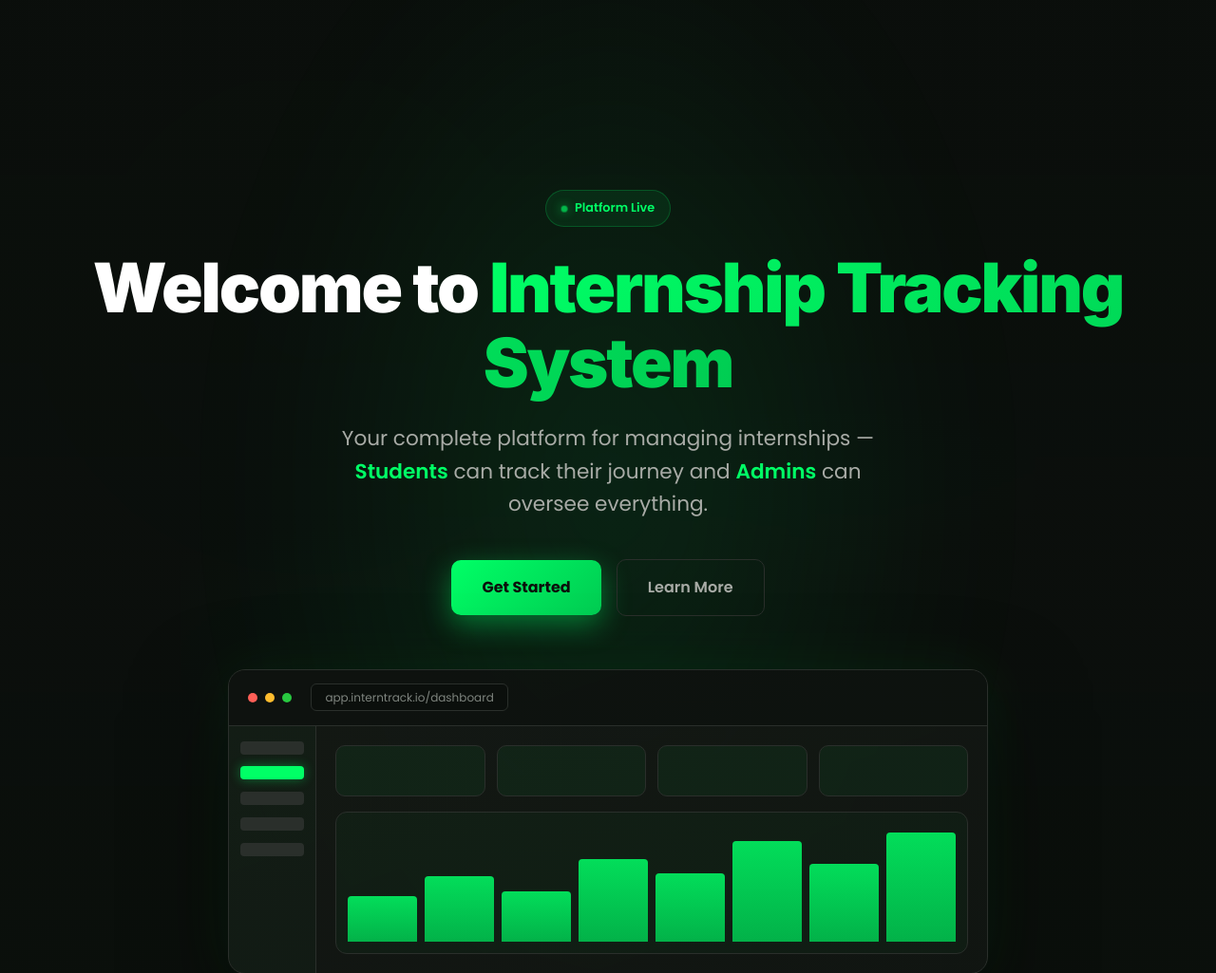
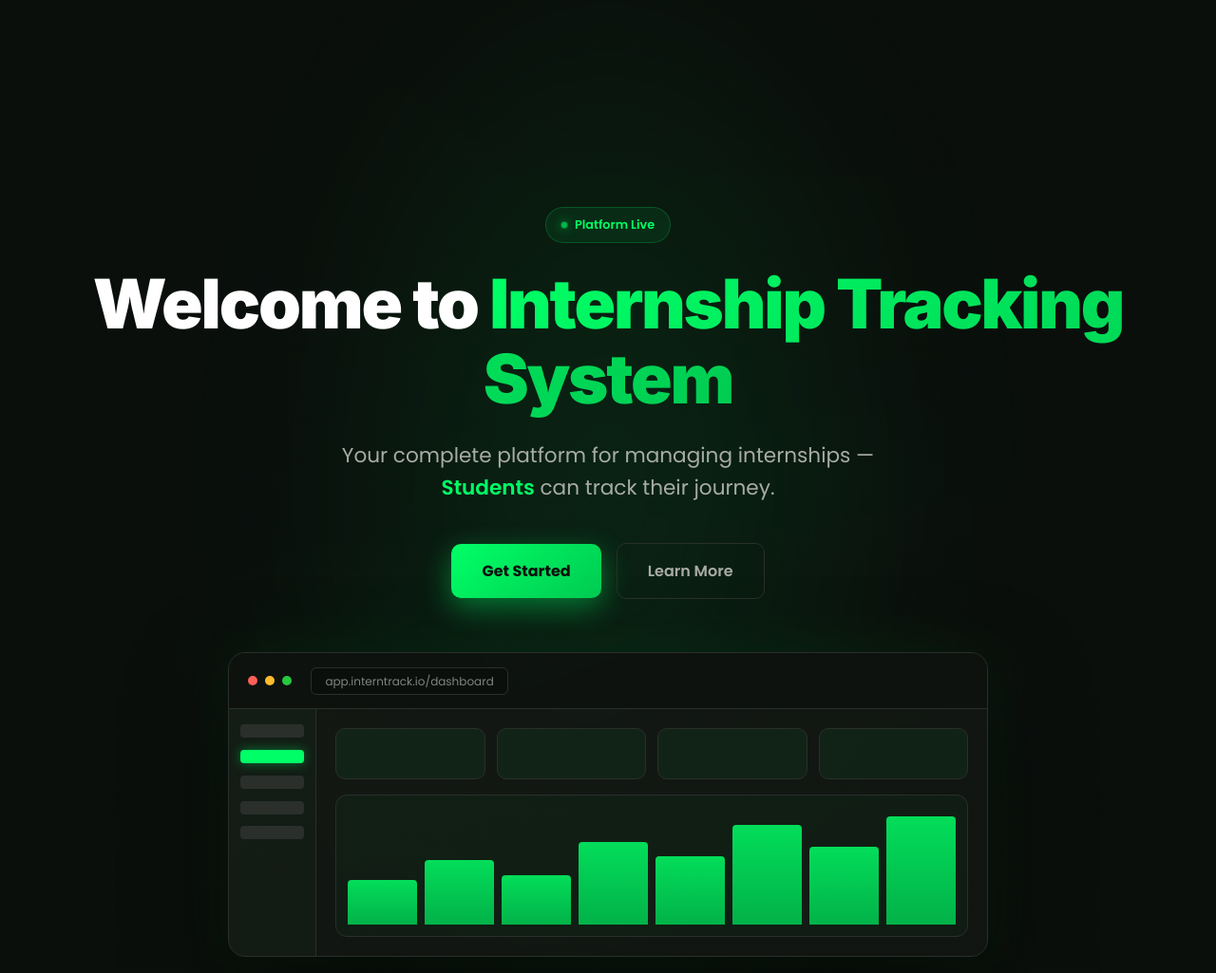
Before and after one commit to hprwang/internship-tracker-main, a PHP site: page /internship-tracker/landing.php in a window 1280 px wide. Shown: the part 632-1657 px from the top of the page at 95% size. Run offline with PHP 8.4, Linux system fonts and the light colour scheme; some libraries are stand-ins or nearby versions.

Commit message:
Remove admin oversight mention from landing hero subtitle

```diff
--- a/landing.php
+++ b/landing.php
@@ -918,7 +918,7 @@ require_once 'php/config.php';
       Welcome to <span class="highlight">Internship Tracking System</span>
     </h1>
     <p class="hero-subtitle">
-      Your complete platform for managing internships — <span>Students</span> can track their journey and <span>Admins</span> can oversee everything.
+      Your complete platform for managing internships — <span>Students</span> can track their journey.
     </p>
     <div class="hero-cta">
       <a href="#login" class="btn-hero">Get Started</a>
```
